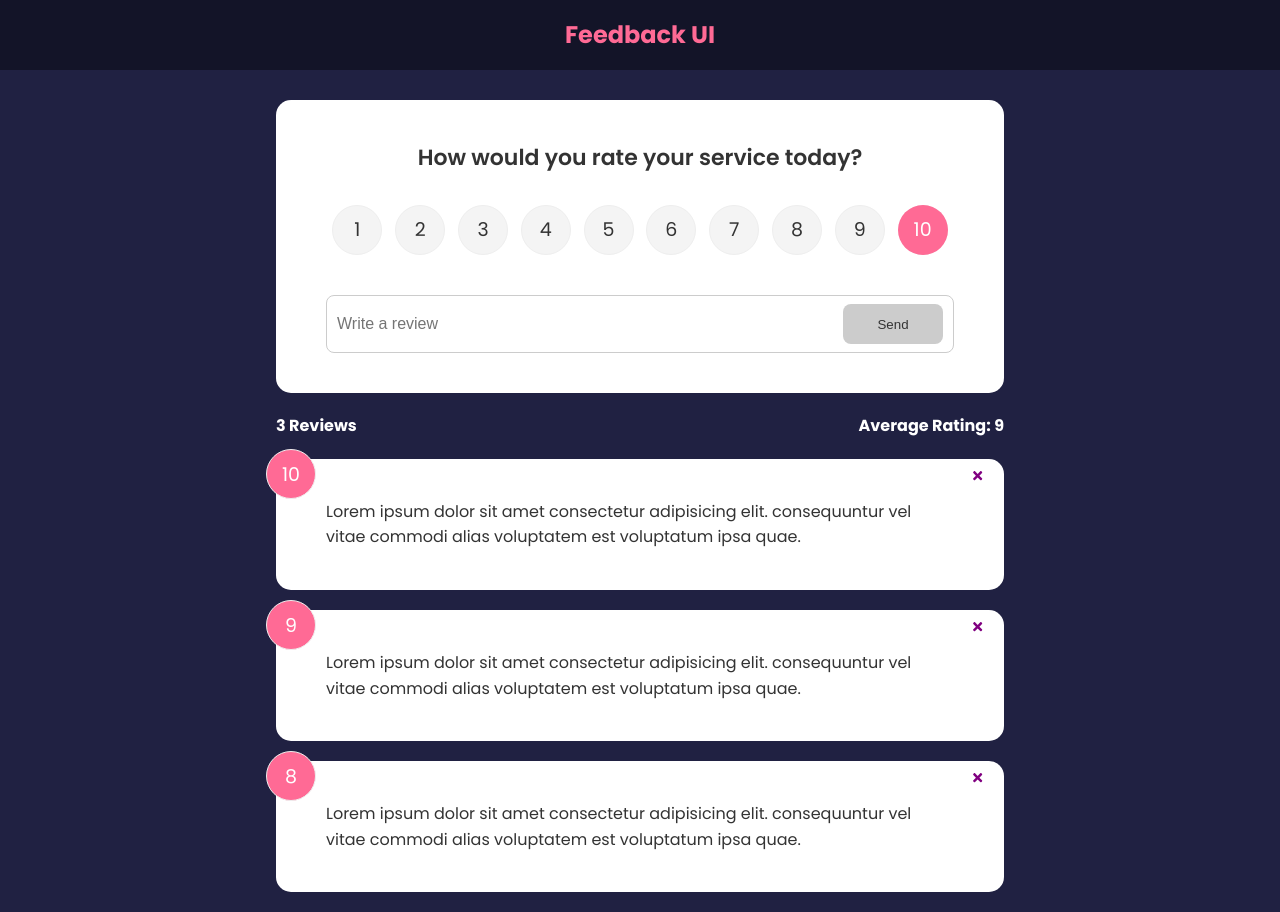
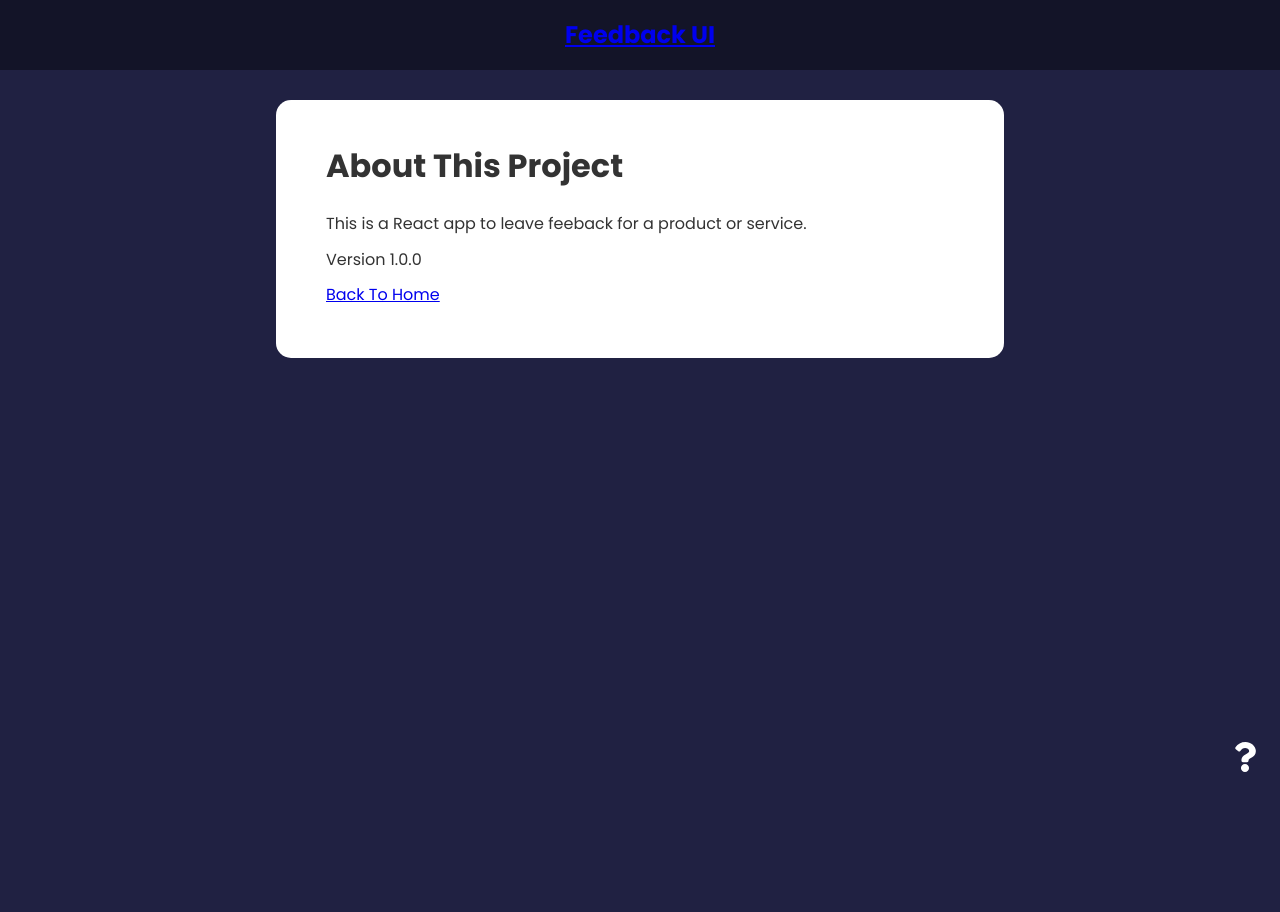
Before and after one commit to HunterJFrey/feedback-app, a React (Create React App) app: page /about in a window 1280 px wide. After the commit the page ends 800 px from the top, so only its background shows below. Built offline with nearby package versions, Linux system fonts and the light colour scheme.

Commit message:
Set up routes and about page

```diff
--- a/package.json
+++ b/package.json
@@ -10,6 +10,7 @@
     "react": "^17.0.2",
     "react-dom": "^17.0.2",
     "react-icons": "^4.3.1",
+    "react-router-dom": "^6.2.1",
     "react-scripts": "5.0.0",
     "uuid": "^8.3.2",
     "web-vitals": "^2.1.3"
--- a/src/App.js
+++ b/src/App.js
@@ -1,9 +1,12 @@
-import {useState} from 'react'
-import Header from './components/Header'
+import {useState} from 'react';
+import { BrowserRouter as Router, Route, Routes} from 'react-router-dom';
+import Header from './components/Header';
 import FeedbackForm from './components/FeedbackForm';
 import FeedbackList from './components/FeedbackList';
 import FeedbackData from './data/FeedbackData';
 import FeedbackStats from './components/FeedbackStats';
+import AboutPage from './pages/AboutPage';
+import AboutIconLink from './components/AboutIconLink';
 import { v4 as uuidv4 } from 'uuid';
 
 function App() {
@@ -21,17 +24,26 @@
     }
 
     return (
-        <>
+        <Router>
             <Header />
             <div className='container'>
-                <FeedbackForm handleAdd={addFeedback} />
-                <FeedbackStats feedback={feedback}/>
-                <FeedbackList
-                    feedback={feedback}
-                    handleDelete={deleteFeedback}
-                />
+                <Routes>
+                    <Route exact path='/' element= {
+                        <>
+                            <FeedbackForm handleAdd={addFeedback} />
+                            <FeedbackStats feedback={feedback}/>
+                            <FeedbackList
+                                feedback={feedback}
+                                handleDelete={deleteFeedback}/>
+                        </>
+                    }>
+                    </Route>
+
+                    <Route path='/about' element={<AboutPage />} />
+                </Routes>
+                <AboutIconLink />
             </div>
-        </>
+        </Router>
     );
 }
 
--- /dev/null
+++ b/src/components/AboutIconLink.jsx
@@ -0,0 +1,15 @@
+import React from 'react';
+import {FaQuestion} from 'react-icons/fa';
+import {Link} from 'react-router-dom';
+
+function AboutIconLink() {
+    return (
+        <div className='about-link'>
+            <Link to='/about'>
+                <FaQuestion size={30}/>
+            </Link>
+        </div>
+    );
+}
+
+export default AboutIconLink;
--- a/src/components/Header.jsx
+++ b/src/components/Header.jsx
@@ -1,5 +1,5 @@
 import PropTypes from 'prop-types';
-
+import {Link} from 'react-router-dom';
 
 function Header({text, bgColor, textColor}) {
     const headerStyles = {
@@ -10,7 +10,9 @@
     return (
         <header style={headerStyles} >
             <div className="container">
-                <h2>{text}</h2>
+                <Link to='/'>
+                    <h2>{text}</h2>
+                </Link>
             </div>
         </header>
     )
--- /dev/null
+++ b/src/pages/AboutPage.jsx
@@ -0,0 +1,20 @@
+import React from 'react';
+import Card from '../components/shared/Card';
+import {Link} from 'react-router-dom';
+
+function AboutPage() {
+  return (
+      <Card>
+          <div className="about">
+              <h1>About This Project</h1>
+              <p>This is a React app to leave feeback for a product or service.</p>
+              <p>Version 1.0.0</p>
+              <p>
+                  <Link to='/'>Back To Home</Link>
+              </p>
+          </div>
+      </Card>
+  );
+}
+
+export default AboutPage;
```
Also changed, not shown: 1 other file (tests, documents, lock files or other folders).
